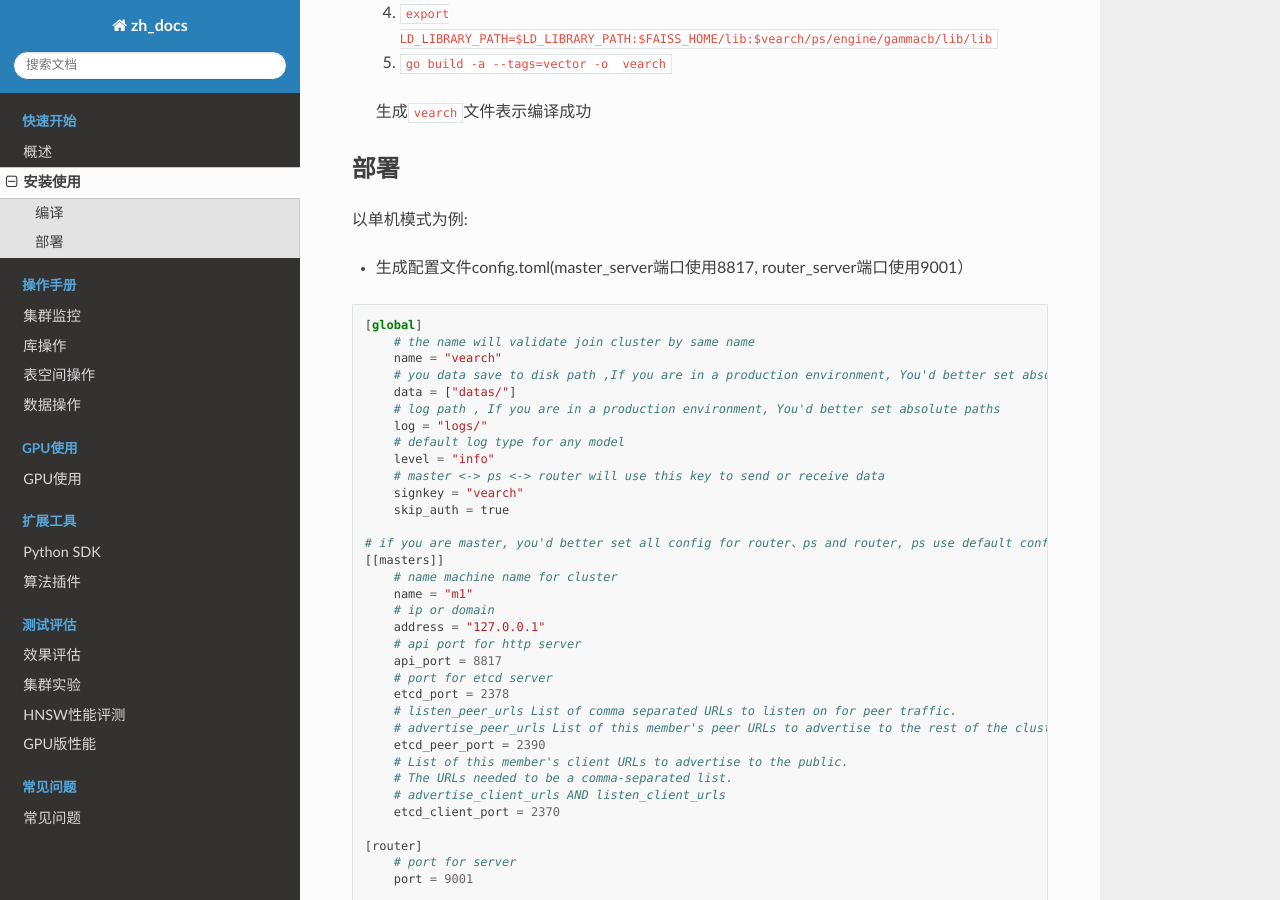
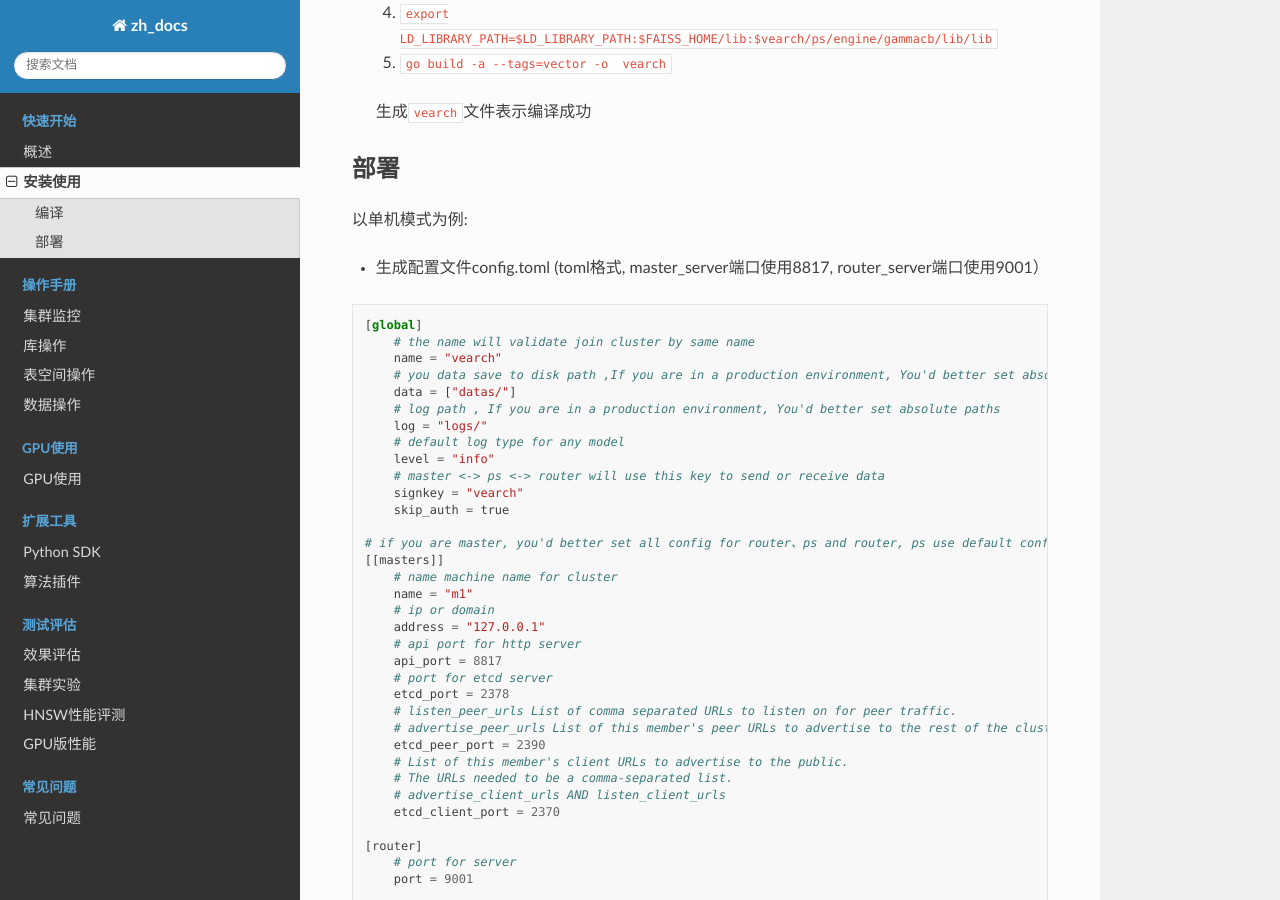
Before and after one commit to vearch/zh_docs, a Sphinx documentation site: the page built from docs/source/quick-start-guide.rst, in a window 1280 px wide and 900 px high, scrolled down 958 px. Built offline with Sphinx 7.4.7 and the Read the Docs theme 2.0.0, drawn with Linux system fonts in a browser that asks for light colours; pages that are not in the unit, such as notebooks, are missing from menus.

Commit message:
Update quick-start-guide.rst

```diff
--- a/docs/source/quick-start-guide.rst
+++ b/docs/source/quick-start-guide.rst
@@ -49,7 +49,7 @@
 
 以单机模式为例:
 
--  生成配置文件config.toml(master_server端口使用8817, router_server端口使用9001）
+-  生成配置文件config.toml (toml格式, master_server端口使用8817, router_server端口使用9001）
 ::
 
    [global]
```
